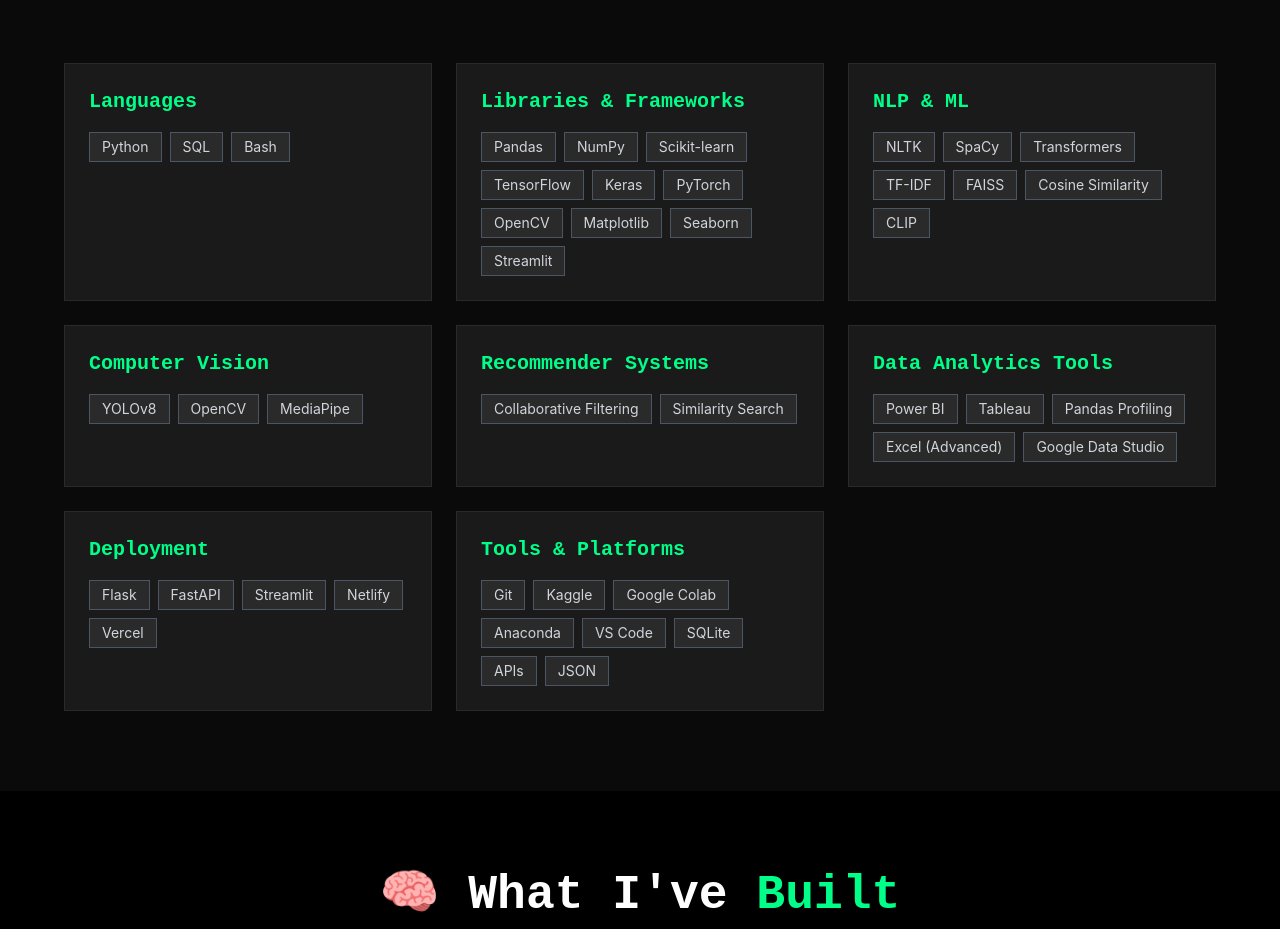
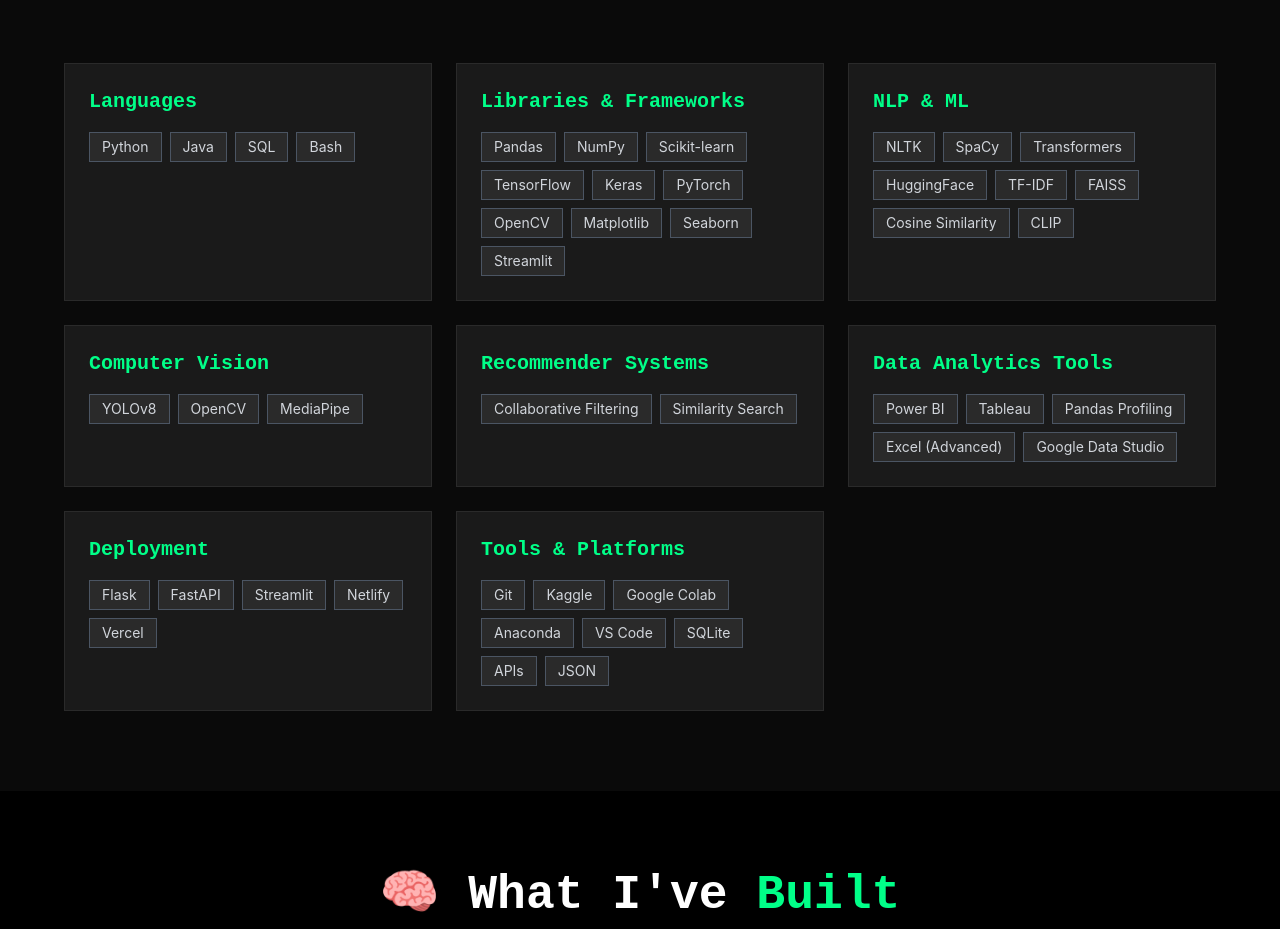
Before and after one commit to 07Codex07/portfolio, a React (Vite) app: page / in a window 1280 px wide. Shown: the part 1580-2509 px from the top of the page. Built offline with nearby package versions, Linux system fonts and the light colour scheme.

Commit message:
Add HuggingFace and Java to Tech Stack

```diff
--- a/src/components/SkillsSection.tsx
+++ b/src/components/SkillsSection.tsx
@@ -38,7 +38,7 @@
   const skillCategories = [
     {
       title: "Languages",
-      skills: ["Python", "SQL", "Bash"]
+      skills: ["Python", "Java", "SQL", "Bash"]
     },
     {
       title: "Libraries & Frameworks",
@@ -46,7 +46,7 @@
     },
     {
       title: "NLP & ML",
-      skills: ["NLTK", "SpaCy", "Transformers", "TF-IDF", "FAISS", "Cosine Similarity", "CLIP"]
+      skills: ["NLTK", "SpaCy", "Transformers", "HuggingFace", "TF-IDF", "FAISS", "Cosine Similarity", "CLIP"]
     },
     {
       title: "Computer Vision",
```
